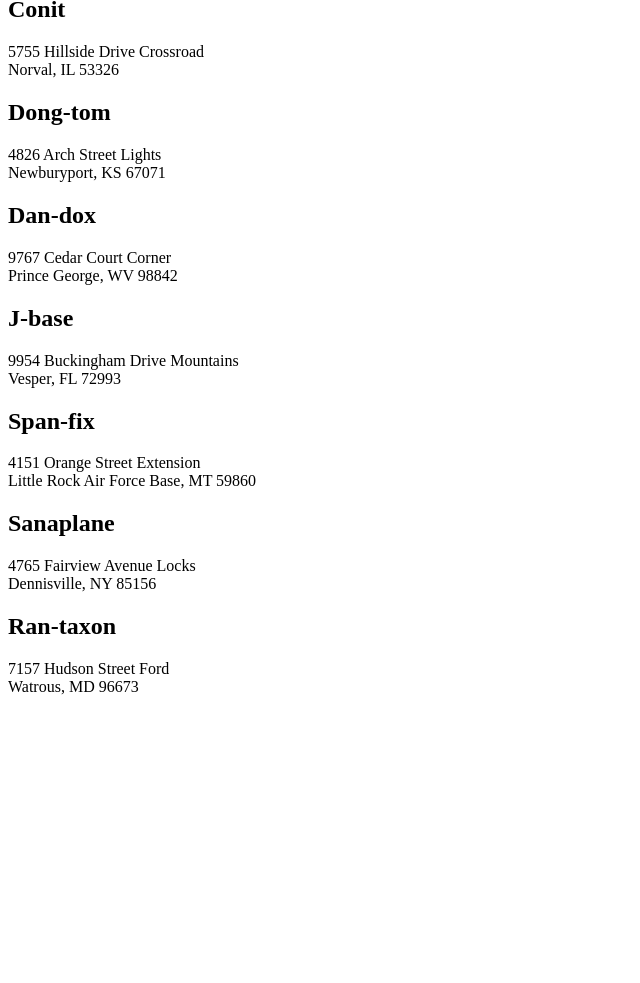
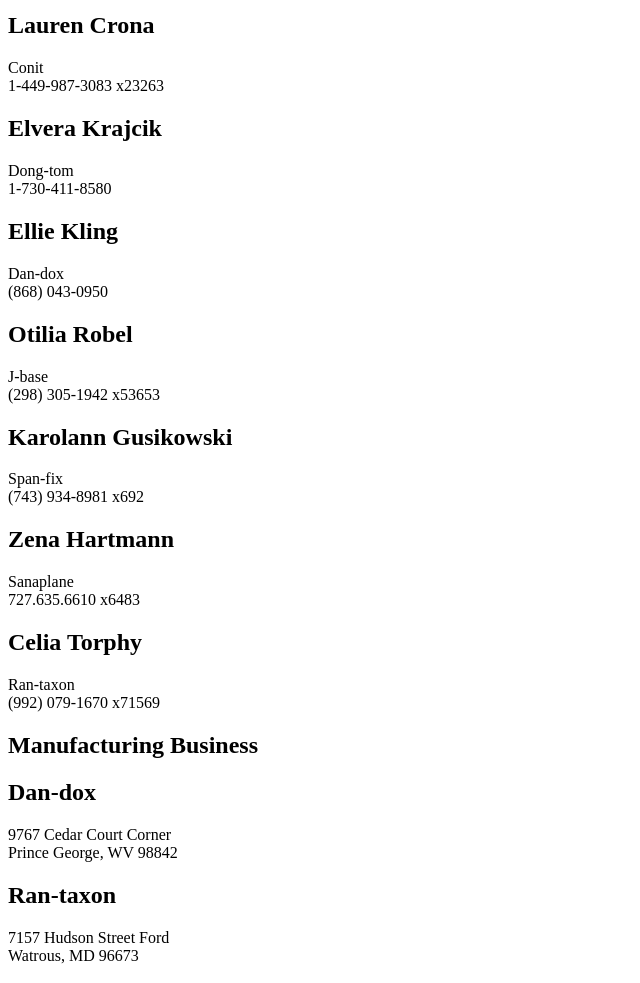
Before and after one commit to pour-theoil/Dotard-Simbleton, a plain HTML site: page index.html in a window 1280 px wide. Shown: the part 392-1375 px from the top of the page, without its empty margins (0-640 px from the left). Before the commit the page ends 1096 px from the top, so only its background shows below. Drawn offline with Linux system fonts and the light colour scheme.

Commit message:
figured out .map

```diff
--- a/index.html
+++ b/index.html
@@ -7,9 +7,17 @@
     <title>Dotard-Simplton</title>
 </head>
 <body>
+
+    <input type="text" placeholder="Enter business name" id="companySearch" />
+
     <article class="businessList--newYork">
         <!-- New York businesses go here --->
     </article>
+
+    <article class="businessList--manufacturing">
+        <!-- Manufacturing businesses go here --->
+    </article>
+
     <div class="clientlist">
         <!-- All clients go Here -->
 
--- a/scripts/BusinessData.js
+++ b/scripts/BusinessData.js
@@ -114,3 +114,44 @@ const businesses = [
   export const busData = () => {
       return businesses.slice();
   }
+
+  const newyorkfilter = (parameter) => {
+    // const allbuses = businesses
+    const newyork = [];
+    for (let company of parameter) {
+      if (company.addressStateCode === "NY") {
+        newyork.push(company);
+      }
+      // console.log(newyork)
+
+    }
+    return newyork;
+  }
+
+  export const newyorkers = newyorkfilter(businesses);
+
+  export const manufactureBusiness = businesses.filter(company => {
+    if (company.companyIndustry === "Manufacturing") {
+      return true;
+    }
+    return false;
+  })
+
+
+  export const agentName = businesses.map( agent => {
+    return {nameFirst: agent.purchasingAgent.nameFirst,
+          nameLast: agent.purchasingAgent.nameLast,
+          companyName: agent.companyName,
+          phoneWork: agent.phoneWork
+        }
+  })
+  console.log(agentName)
+
+  // export const agentContact = () => {
+  //   const fullAgentInfo = agentName();
+  //   for (agent of fullAgentInfo) {
+  //     if (agent.nameLast === businesses.purchasingAgent.nameLast) {
+  //       fullAgentInfo.push(companyName,phoneWork)
+  //     }
+  //   }
+  // }
--- /dev/null
+++ b/scripts/NewyorkList.js
@@ -0,0 +1,14 @@
+import { newyorkers } from "./BusinessData.js"
+import { Company } from "./Business.js"
+
+const contentTarget = document.querySelector(".businessList--newYork")
+export const newYorkbus = () => {
+    const businessArray = newyorkers;
+    contentTarget.innerHTML = "<h1>New York Businnesses</h1>"
+
+    businessArray.forEach(
+        (businessObject) => {
+            contentTarget.innerHTML += Company(businessObject)
+        }
+    );
+}
--- /dev/null
+++ b/scripts/agent.js
@@ -0,0 +1,9 @@
+export const Agent = (companyObj) => {
+    return `
+    <section class="Company">
+        <h2 class="companyName">${companyObj.nameFirst} ${companyObj.nameLast}</h2>
+        <div class="companyAddress"> ${companyObj.companyName}</div>
+        <div class="companyAddress"> ${companyObj.phoneWork}</div>
+    </section>
+    `
+}
--- a/scripts/main.js
+++ b/scripts/main.js
@@ -1,4 +1,15 @@
 import { BusinessList } from "./BusinessList.js"
+import { newYorkbus } from './NewyorkList.js'
+import { manuBusines } from "./manufaturebusiness.js"
+import { allAgents } from "./purchasingagent.js"
 
-const alltheBusinesses = BusinessList();
-console.log(alltheBusinesses);
+BusinessList();
+
+
+newYorkbus();
+
+
+manuBusines();
+
+
+allAgents();
--- /dev/null
+++ b/scripts/manufaturebusiness.js
@@ -0,0 +1,14 @@
+import { manufactureBusiness } from "./BusinessData.js"
+import { Company } from "./Business.js"
+
+const contentTarget = document.querySelector(".businessList--manufacturing")
+export const manuBusines = () => {
+    const businessArray = manufactureBusiness;
+    contentTarget.innerHTML = "<h1>Manufacturing Business</h1>"
+
+    businessArray.forEach(
+        (businessObject) => {
+            contentTarget.innerHTML += Company(businessObject)
+        }
+    );
+}
--- /dev/null
+++ b/scripts/purchasingagent.js
@@ -0,0 +1,14 @@
+import { agentName } from "./BusinessData.js"
+import { Agent } from "./agent.js"
+
+const contentTarget = document.querySelector(".businessList--newYork")
+export const allAgents = () => {
+    const businessArray = agentName;
+    contentTarget.innerHTML = "<h1>Purchasing Agent</h1>"
+
+    businessArray.forEach(
+        (businessObject) => {
+            contentTarget.innerHTML += Agent(businessObject)
+        }
+    );
+}
```
Also changed, not shown: scripts/BusinessList.js (line endings or trailing spaces).
